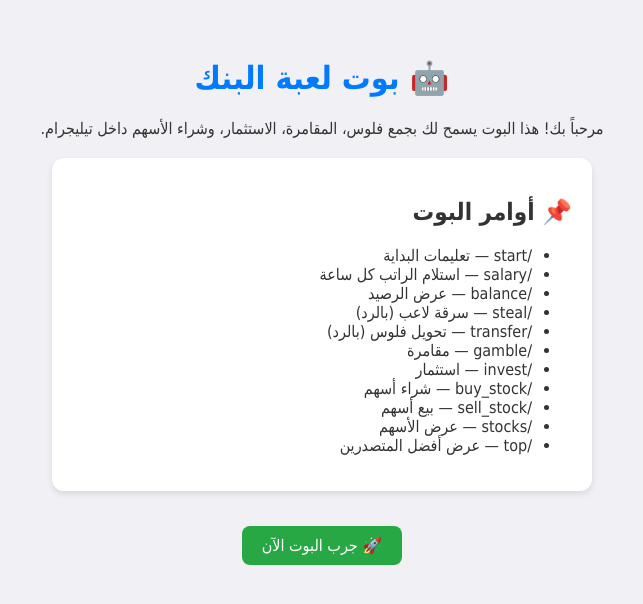
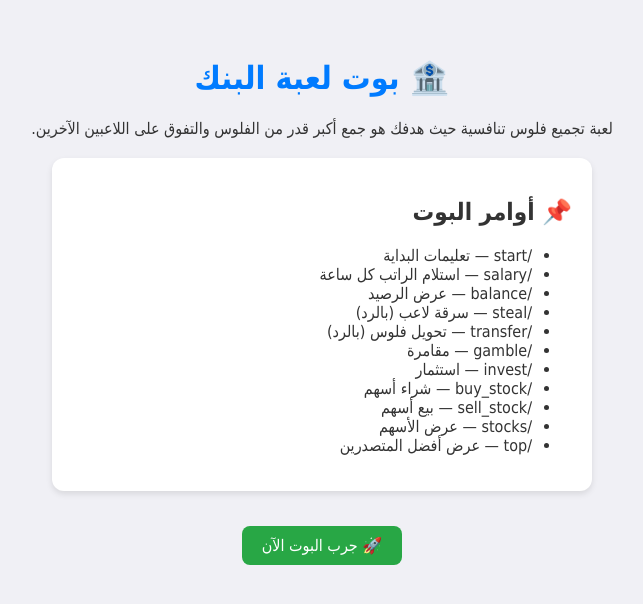
Before and after one commit to Alistar200-pro/bankgame, a plain HTML site: page index.html in a window 1280 px wide. Shown: the whole page, without its empty margins (318-961 px from the left). Drawn offline with Linux system fonts and the light colour scheme.

Commit message:
Add files via upload

```diff
--- a/index.html
+++ b/index.html
@@ -39,8 +39,8 @@
   </style>
 </head>
 <body>
-  <h1>🤖 بوت لعبة البنك</h1>
-  <p>مرحباً بك! هذا البوت يسمح لك بجمع فلوس، المقامرة، الاستثمار، وشراء الأسهم داخل تيليجرام.</p>
+  <h1>🏦 بوت لعبة البنك</h1>
+  <p>لعبة تجميع فلوس تنافسية حيث هدفك هو جمع أكبر قدر من الفلوس والتفوق على اللاعبين الآخرين.</p>
 
   <div class="card">
     <h2>📌 أوامر البوت</h2>
```
